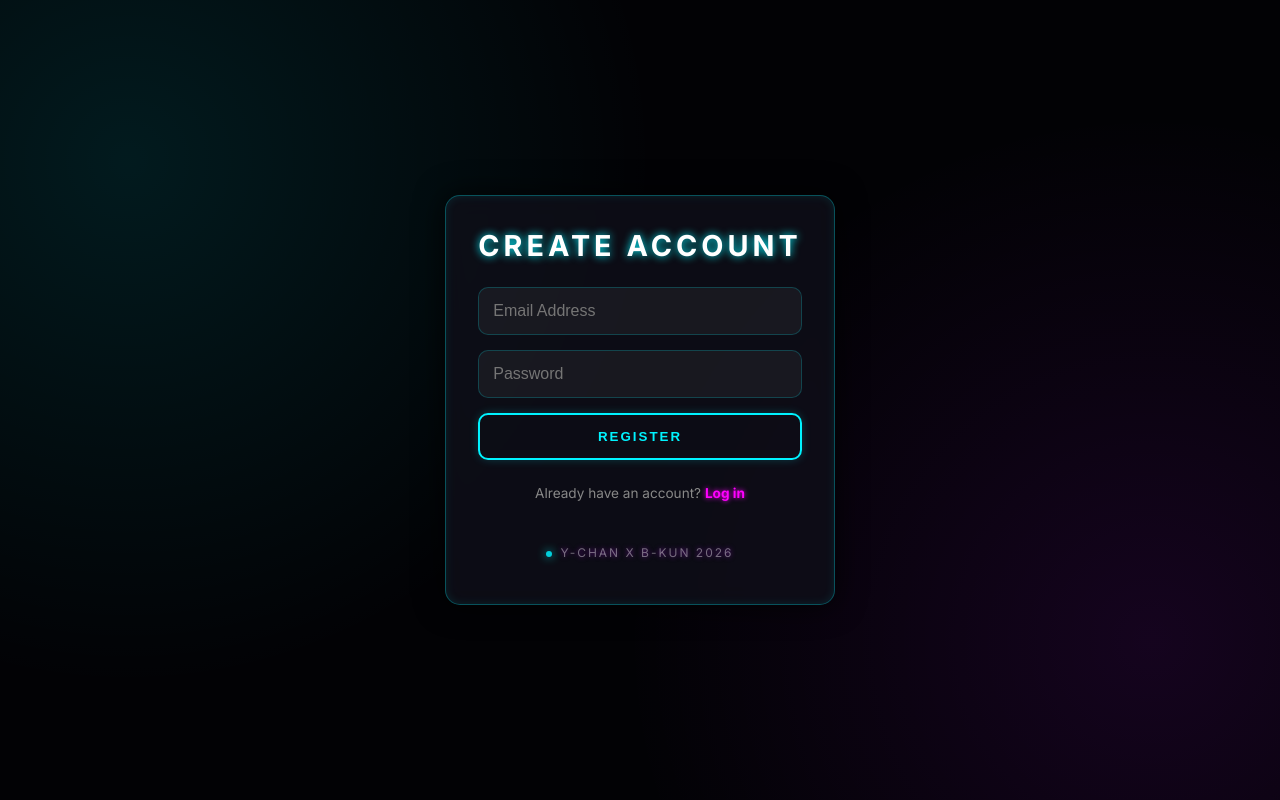
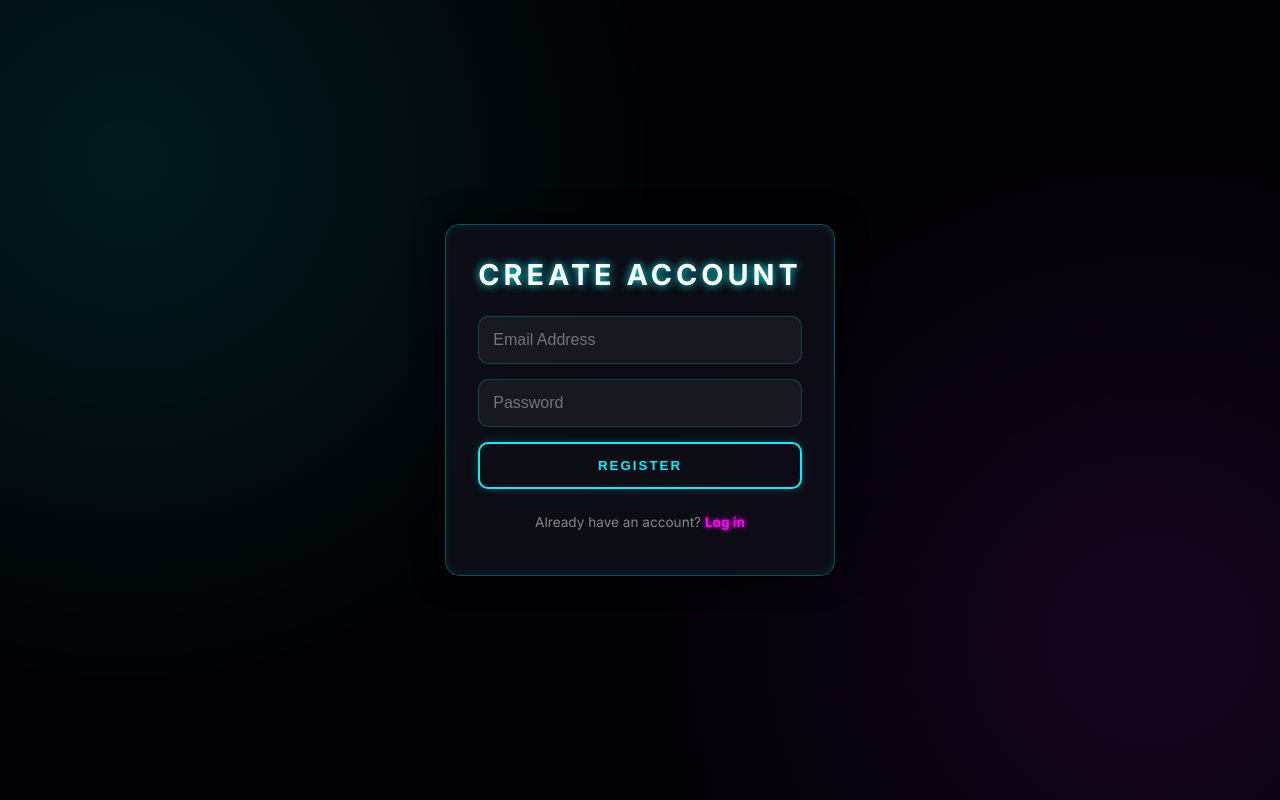
Before and after one commit to jldakaysedut/my-task-app, a React (Vite) app in the folder frontend/: page /register in a window 1280 px wide. Built offline with nearby package versions, Linux system fonts and the light colour scheme.

Commit message:
Finalized Neon Register page with footer

```diff
--- a/frontend/src/Login.jsx
+++ b/frontend/src/Login.jsx
@@ -1,6 +1,6 @@
 import { useState } from 'react';
 import { Link, useNavigate } from 'react-router-dom';
-import API from './api';
+import API from './api'; // Correct path for your structure
 import './App.css';
 
 function Login() {
@@ -17,7 +17,7 @@ function Login() {
             localStorage.setItem('user', JSON.stringify(res.data.user));
 
             alert("Login successful!");
-            navigate('/dashboard');
+            navigate('/dashboard'); // We will create this next!
         } catch (err) {
             alert(err.response?.data?.error || "Login failed");
         }
@@ -41,13 +41,9 @@ function Login() {
                 />
                 <button type="submit">Login</button>
             </form>
-
             <p className="link-text">
                 Need an account? <Link to="/register">Register</Link>
             </p>
-
-            {/* Your Signature Footer */}
-            <p className="footer-text">y-chan x b-kun 2026</p>
         </div>
     );
 }
--- a/frontend/src/Register.jsx
+++ b/frontend/src/Register.jsx
@@ -1,6 +1,6 @@
 import { useState } from 'react';
 import { Link, useNavigate } from 'react-router-dom';
-import API from './api';
+import API from './api'; // Correct path for your structure
 import './App.css';
 
 function Register() {
@@ -13,7 +13,7 @@ function Register() {
         try {
             const res = await API.post('/register', { email, password });
             alert(res.data.message);
-            navigate('/login');
+            navigate('/login'); // Move to login after successful registration
         } catch (err) {
             alert(err.response?.data?.error || "Registration failed");
         }
@@ -37,13 +37,10 @@ function Register() {
                 />
                 <button type="submit">Register</button>
             </form>
-
             <p className="link-text">
                 Already have an account? <Link to="/login">Log in</Link>
             </p>
 
-            {/* Signature Footer */}
-            <p className="footer-text">y-chan x b-kun 2026</p>
         </div>
     );
 }
```
